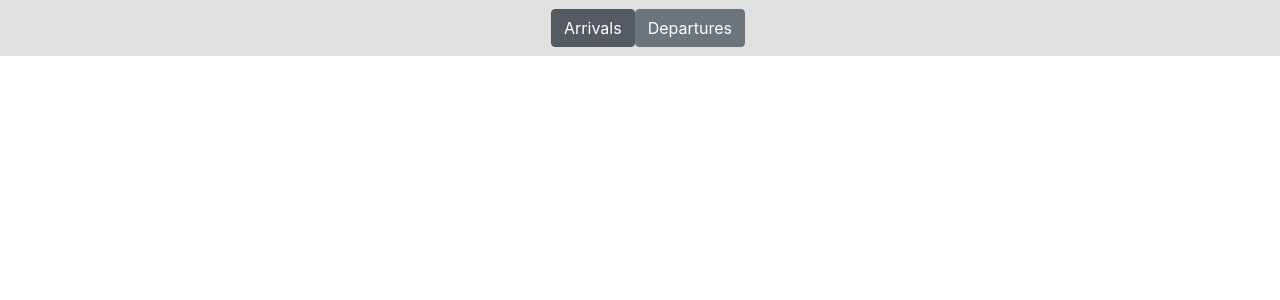
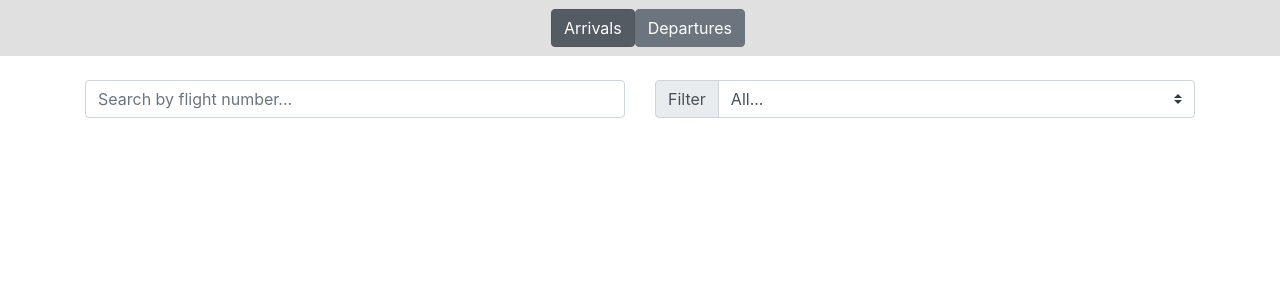
Before and after one commit to Eshaftri/frontend-flight-info, a React (Create React App) app: page / in a window 1280 px wide. Shown: the top 300 px of the page. Built offline with nearby package versions, Linux system fonts and the light colour scheme.

Commit message:
create Search Component and add two input field

```diff
--- a/src/App.js
+++ b/src/App.js
@@ -1,11 +1,13 @@
 import React from 'react';
 import "bootstrap/dist/css/bootstrap.min.css"
 import NavComp from './components/NavComp'
+import SearchComp from './components/SearchComp'
 
 function App() {
   return (
     <React.Fragment>
     <NavComp/>
+    <SearchComp/>
     </React.Fragment>
   );
 }
--- /dev/null
+++ b/src/components/SearchComp.css
@@ -0,0 +1,10 @@
+.search_bar{
+    top: 0;
+    left: 0;
+    width: 100%;
+    height: 80px;
+
+}
+.my-col{
+    width: 50%;
+}
--- /dev/null
+++ b/src/components/SearchComp.js
@@ -0,0 +1,39 @@
+import React from "react";
+import "./SearchComp.css";
+
+const SearchComp = props => (
+  <React.Fragment>
+    <div className="container search_bar">
+      <div className="row justify-content-center align-items-center ">
+        <div className="col-md-6">
+            <div className="input-group mt-4">
+              <input
+                type="text"
+                name="search"
+                placeholder="Search by flight number..."
+                className="form-control"
+                onChange={props.handleSearch}
+              />
+            </div>
+        </div>
+        <div className="col-md-6 my-col">
+          <div className="input-group mt-4 ">
+            <div className="input-group-prepend">
+              <label className="input-group-text" >
+                Filter
+              </label>
+            </div>
+            <select className="custom-select" defaultValue='' onChange ={props.handleSelect}>
+              <option value ="" >All...</option>
+              <option value="EXPECTED">EXPECTED</option>
+              <option value="SCHEDULED">SCHEDULED</option>
+              <option value="LANDED">LANDED</option>
+            </select>
+          </div>
+        </div>
+      </div>
+    </div>
+  </React.Fragment>
+);
+
+export default SearchComp;
```
